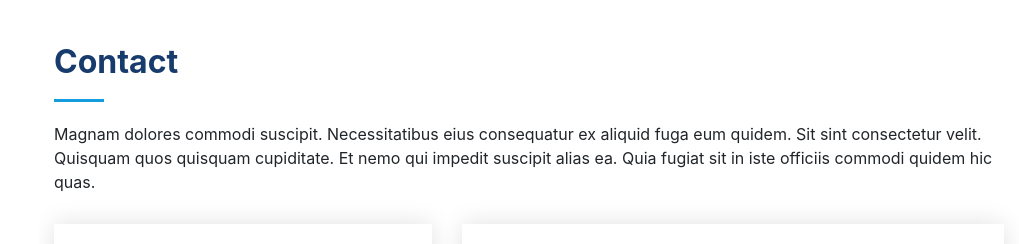
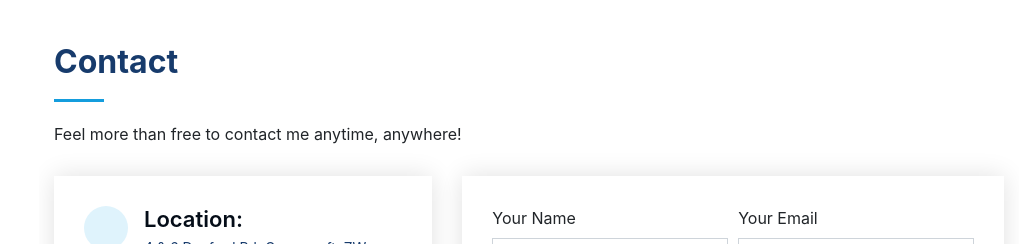
Before and after one commit to simandebvu/Portfolio-Site, a React (Create React App) app: page / in a window 1280 px wide. Shown: the part 2140-2384 px from the top of the page, without its empty margins (261-1280 px from the left). Built offline with nearby package versions, Linux system fonts and the light colour scheme.

Commit message:
feat: update contact details

```diff
--- a/src/components/ContactSection.jsx
+++ b/src/components/ContactSection.jsx
@@ -7,7 +7,7 @@ export const ContactSection = () => (
 
       <div className="section-title">
         <h2>Contact</h2>
-        <p>Magnam dolores commodi suscipit. Necessitatibus eius consequatur ex aliquid fuga eum quidem. Sit sint consectetur velit. Quisquam quos quisquam cupiditate. Et nemo qui impedit suscipit alias ea. Quia fugiat sit in iste officiis commodi quidem hic quas.</p>
+        <p>Feel more than free to contact me anytime, anywhere!</p>
       </div>
 
       <div className="row" data-aos="fade-in">
@@ -38,7 +38,7 @@ export const ContactSection = () => (
         </div>
 
         <div className="col-lg-7 mt-5 mt-lg-0 d-flex align-items-stretch">
-          <form action="forms/contact.php" method="post" role="form" className="php-email-form">
+          <form action="https://formspree.io/f/mknpjvvw" method="POST" className="php-email-form">
             <div className="form-row">
               <div className="form-group col-md-6">
                 <label htmlFor="name">Your Name</label>
```
